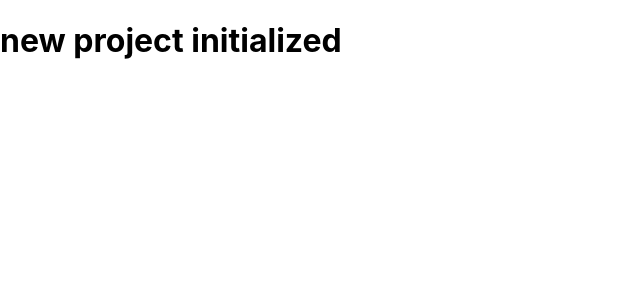
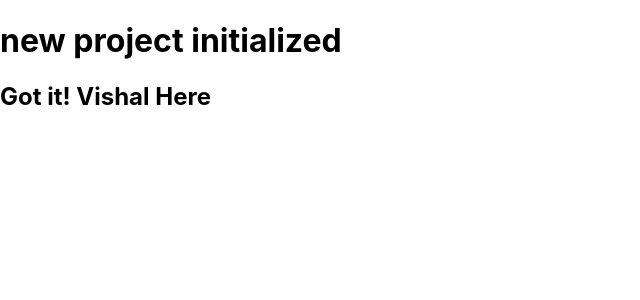
Before and after one commit to ALOK9821/straw, a React (Create React App) app: page / in a window 1280 px wide. Shown: the top 300 px of the page, without its empty margins (0-640 px from the left). Built offline with nearby package versions, Linux system fonts and the light colour scheme.

Commit message:
'got_it'

```diff
--- a/src/App.js
+++ b/src/App.js
@@ -4,6 +4,7 @@ function App() {
   return (
     <>
           <h1>new project initialized</h1>
+          <h2>Got it! Vishal Here</h2>
     </>
   );
 }
```
